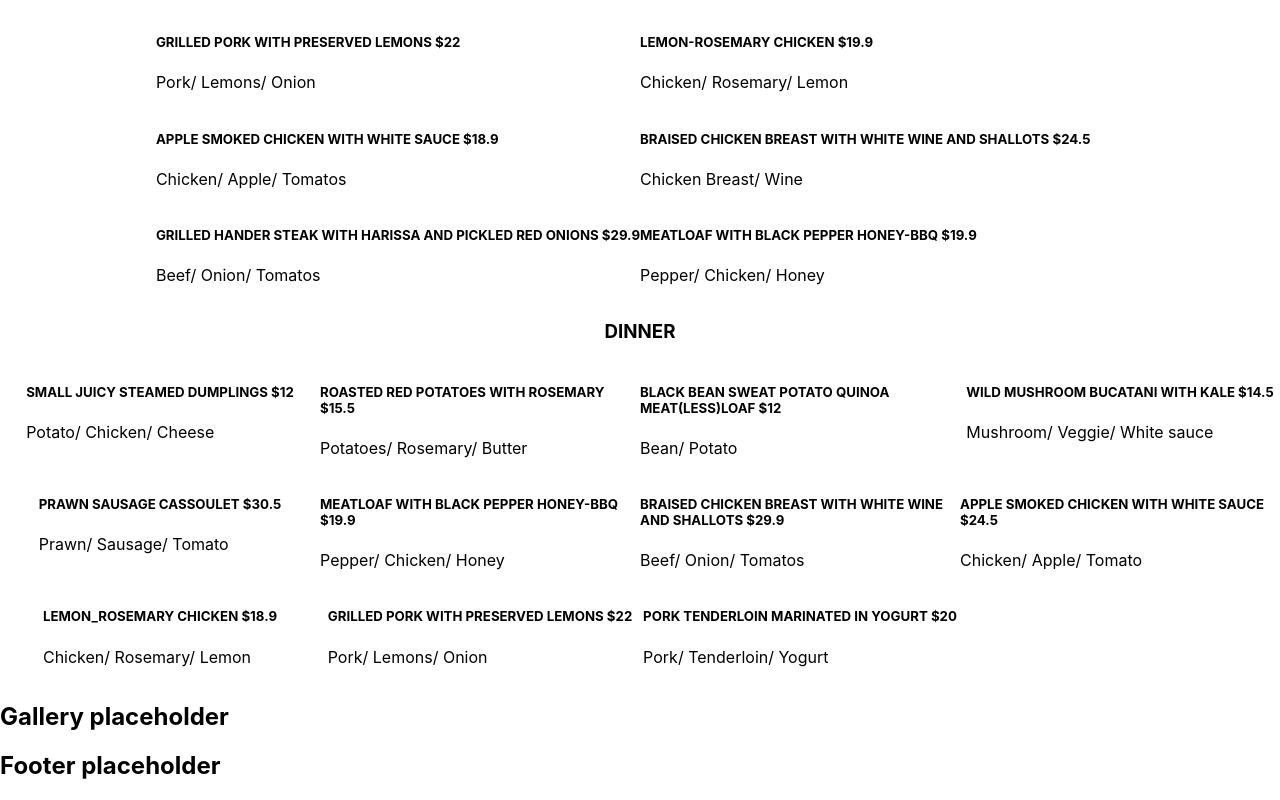
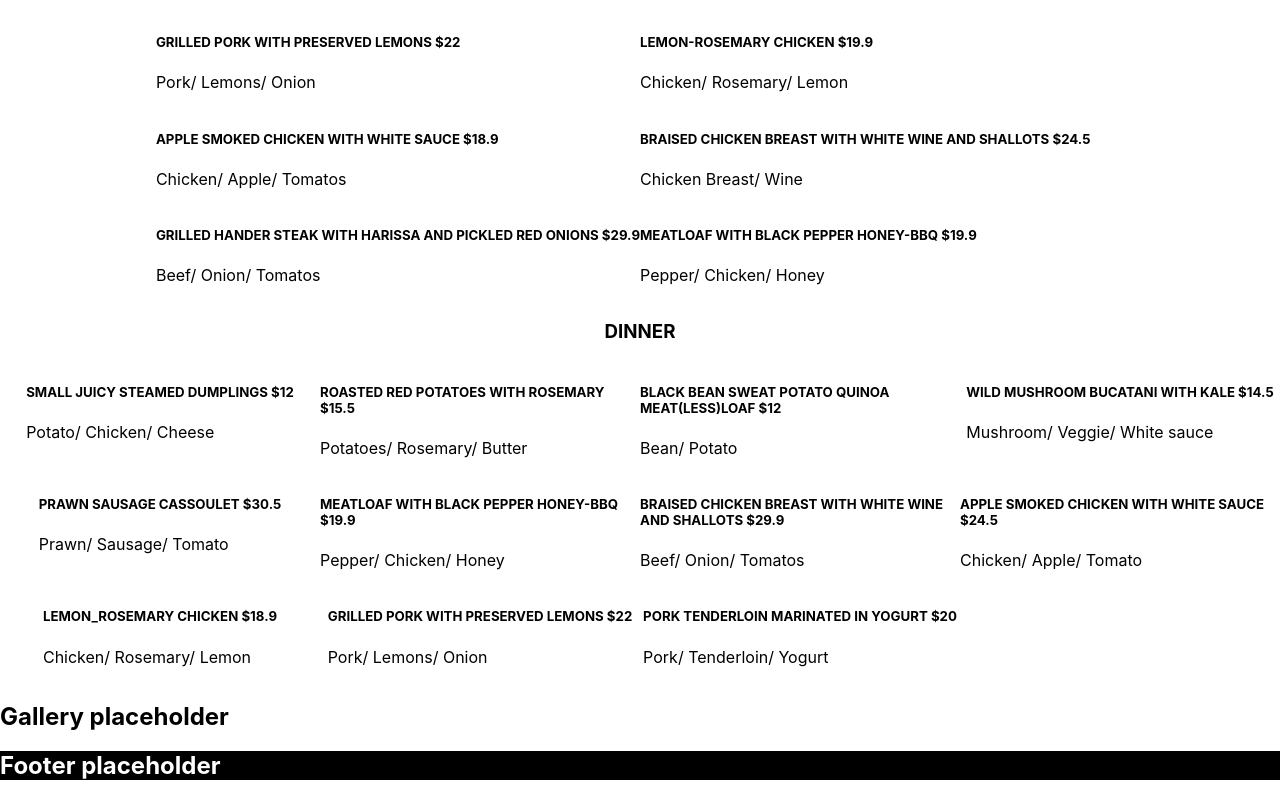
Before and after one commit to GretaSepulveda/Infinite-scroll-menu, a React (Create React App) app: page / in a window 1280 px wide. Shown: the part 1098-1898 px from the top of the page. Built offline with nearby package versions, Linux system fonts and the light colour scheme.

Commit message:
playing with the footer configuration

```diff
--- a/src/Components/Footer/Footer.css
+++ b/src/Components/Footer/Footer.css
@@ -1,4 +1,5 @@
-footer {
-color:black
+.Footer-Container {
+background-color: Black;
+color: white;
 
 }
```
